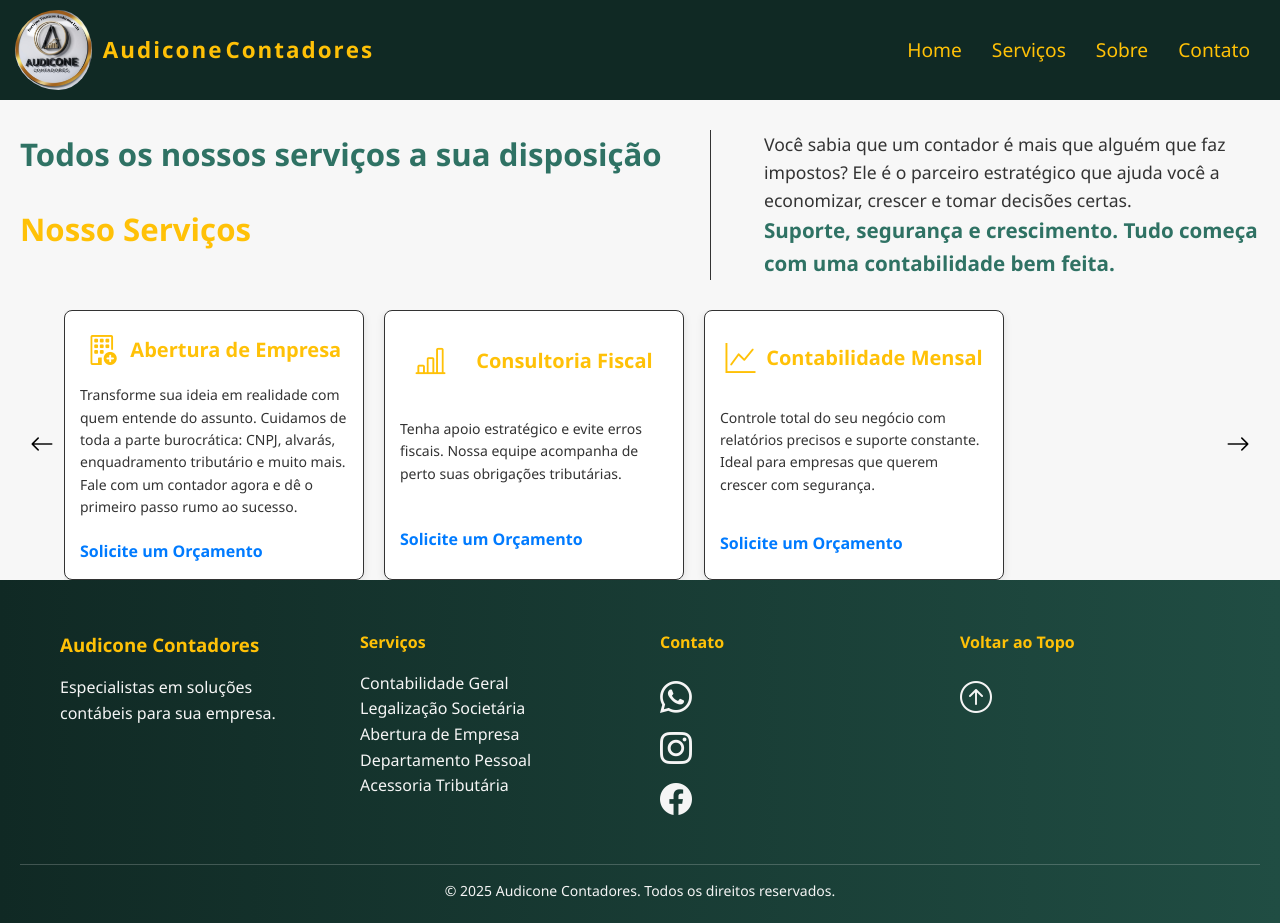
After one commit to IsaqueLucas17121/Audicone, a PHP site: page /servicos.html in a window 1280 px wide. The commit adds this page. Run offline with PHP 8.4, Linux system fonts and the light colour scheme; some libraries are stand-ins or nearby versions.

Commit message:
Começando os serviços 09/07

```diff
--- a/index.html
+++ b/index.html
@@ -38,7 +38,7 @@
         <div class="nav-menu">
             <ul>
                 <a href="index.html"><li>Home</li></a>
-                <a href=""><li>Serviços</li></a>
+                <a href="servicos.html"><li>Serviços</li></a>
                 <a href=""><li>Sobre</li></a>
                 <a href=""><li>Contato</li></a>
             </ul>
--- /dev/null
+++ b/servicos.html
@@ -0,0 +1,170 @@
+<!DOCTYPE html>
+<html lang="PT-BR">
+<head>
+    <meta charset="UTF-8">
+    <meta name="viewport" content="width=device-width, initial-scale=1.0">
+    <title>Serviços - Audicone</title>
+
+    <!-- JavaScript -->
+    <script src="src/script.js" defer></script>
+
+    <!-- Css -->
+    <link rel="stylesheet" href="src/style.css">
+
+    <!-- Icone da Barra -->
+    <link rel="shortcut icon" href="img/ImagemSite.jpeg" type="image/x-icon">
+
+    <!-- Google Fonts -->
+    <link rel="preconnect" href="https://fonts.googleapis.com">
+    <link rel="preconnect" href="https://fonts.gstatic.com" crossorigin>
+    <link href="https://fonts.googleapis.com/css2?family=Poppins:ital,wght@0,100;0,200;0,300;0,400;0,500;0,600;0,700;0,800;0,900;1,100;1,200;1,300;1,400;1,500;1,600;1,700;1,800;1,900&display=swap" rel="stylesheet">
+
+    <!-- Bootstrap Icons -->
+    <link rel="stylesheet" href="https://cdn.jsdelivr.net/npm/bootstrap-icons@1.10.5/font/bootstrap-icons.css">
+
+</head>
+<body>
+    <header>
+        <div class="nav-img">
+            <img src="img/ImagemSite.jpeg" alt="Imagem da Audicone Contadores">
+
+            <div id="resultado"></div>
+
+        </div>
+        <div class="hamburger-menu">
+
+        </div>
+        <div class="nav-menu">
+            <ul>
+                <a href="index.html"><li>Home</li></a>
+                <a href="servicos.html"><li>Serviços</li></a>
+                <a href=""><li>Sobre</li></a>
+                <a href=""><li>Contato</li></a>
+            </ul>
+        </div>
+
+    </header>
+
+    <section>
+        <div class="back-info">
+                <div class="box-servinfo">
+                    <h1>Todos os nossos serviços a sua disposição</h1>
+                    <h2>Nosso Serviços</h2>
+                </div>
+                <div class="box-divisoria"></div>
+                <div class="box-servinfo2">
+                    <article>Você sabia que um contador é mais que alguém que faz impostos?
+                        Ele é o parceiro estratégico que ajuda você a economizar, crescer e tomar decisões certas.
+                        <h1>Suporte, segurança e crescimento. Tudo começa com uma contabilidade bem feita.</h1>
+                    </article>
+                </div>
+        </div>
+    </section>
+
+    <section>
+  <div class="back-servicos">
+    <button class="slide-buttonserv" id="buttonsrev1">
+      <i class="bi bi-arrow-left"></i>
+    </button>
+
+    <div class="slider-container" id="sliderContainer">
+      <div class="slider-track" id="sliderTrack">
+        <!-- Box 1 -->
+        <div class="box-servicos">
+          <div class="box-descriserv">
+            <i class="bi bi-building-add"></i>
+            <h2>Abertura de Empresa</h2>
+          </div>
+          <article>
+            Transforme sua ideia em realidade com quem entende do assunto.
+            Cuidamos de toda a parte burocrática: CNPJ, alvarás, enquadramento tributário e muito mais.
+            Fale com um contador agora e dê o primeiro passo rumo ao sucesso.
+          </article>
+          <span>Solicite um Orçamento</span>
+        </div>
+
+        <!-- Box 2 -->
+        <div class="box-servicos">
+          <div class="box-descriserv">
+            <i class="bi bi-bar-chart-line"></i>
+            <h2>Consultoria Fiscal</h2>
+          </div>
+          <article>
+            Tenha apoio estratégico e evite erros fiscais. Nossa equipe acompanha de perto suas obrigações tributárias.
+          </article>
+          <span>Solicite um Orçamento</span>
+        </div>
+
+        <!-- Box 3 -->
+        <div class="box-servicos">
+          <div class="box-descriserv">
+            <i class="bi bi-graph-up"></i>
+            <h2>Contabilidade Mensal</h2>
+          </div>
+          <article>
+            Controle total do seu negócio com relatórios precisos e suporte constante. Ideal para empresas que querem crescer com segurança.
+          </article>
+          <span>Solicite um Orçamento</span>
+        </div>
+      </div>
+    </div>
+
+    <button class="slide-buttonserv" id="buttonserv2">
+      <i class="bi bi-arrow-right"></i>
+    </button>
+  </div>
+</section>
+
+
+
+    <footer class="footer">
+  <div class="footer-container">
+    <div class="footer-section">
+      <h3>Audicone Contadores</h3>
+      <p>Especialistas em soluções contábeis para sua empresa.</p>
+    </div>
+
+    <div class="footer-section">
+      <h4>Serviços</h4>
+      <ul>
+        <li><a href="#">Contabilidade Geral</a></li>
+        <li><a href="#">Legalização Societária</a></li>
+        <li><a href="#">Abertura de Empresa</a></li>
+        <li><a href="#">Departamento Pessoal</a></li>
+        <li><a href="#">Acessoria Tributária</a></li>
+      </ul>
+    </div>
+
+    <div class="footer-section" id="contatos">
+      <h4>Contato</h4>
+      <p><i class="bi bi-whatsapp" id="whats"></i></p>
+      <p><i class="bi bi-instagram" id="insta"></i></p>
+      <p><i class="bi bi-facebook" id="face"></i></p>
+    </div>
+    <div class="footer-section" id="voltar">
+        <h4>Voltar ao Topo</h4>
+        <p><a href="#"><i class="bi bi-arrow-up-circle"></i></a></p>
+    </div>
+  </div>
+
+  <div class="footer-bottom">
+    <p>&copy; 2025 Audicone Contadores. Todos os direitos reservados.</p>
+  </div>
+</footer>
+
+
+          <!-- VLibras Widget -->
+  <div vw class="enabled">
+      <div vw-access-button class="active"></div>
+      <div vw-plugin-wrapper>
+          <div class="vw-plugin-top-wrapper"></div>
+      </div>
+  </div>
+  <script src="https://vlibras.gov.br/app/vlibras-plugin.js"></script>
+  <script>
+      new window.VLibras.Widget('https://vlibras.gov.br/app');
+  </script>
+  <!-- Fim VLibras Widget -->
+
+</body>
+</html>
--- a/src/style.css
+++ b/src/style.css
@@ -329,6 +329,111 @@ section{
   color: #2F7264;
   background-color: #F7F7F7;
 }
+.back-info{
+  padding: 30px 20px;
+  color: #333333;
+  display: flex;
+  justify-content: space-between;
+}
+.back-info h1{
+  color: #2F7264;
+}
+.back-info h2{
+  color: #FFC107;
+}
+.box-divisoria{
+  content: '';
+  display: inline-block;
+  width: 1px;
+  background-color: #333333;
+  margin-right: 5px;
+}
+.box-servinfo{
+  display: grid;
+  align-items: stretch;
+  font-size: 1.3rem;
+}
+.box-servinfo2{
+  display: flex;
+  font-size: 1.1rem;
+  width: 40%;
+}
+.back-servicos {
+  display: flex;
+  align-items: center;
+  justify-content: center;
+  width: 100%;
+  gap: 10px;
+}
+
+.slider-container {
+  width: 90%;
+  overflow: hidden;
+}
+
+.slider-track {
+  display: flex;
+  transition: transform 0.5s ease;
+  gap: 20px;
+}
+
+.box-servicos {
+  min-width: 300px;
+  max-width: 300px;
+  border: 1px solid #333;
+  padding: 15px;
+  background: #fff;
+  box-shadow: 0 2px 8px rgba(0,0,0,0.1);
+  border-radius: 8px;
+  flex-shrink: 0;
+  position: relative;
+  display: grid;
+  align-items: center;
+  justify-content: center;
+}
+
+.box-descriserv{
+  display: flex;
+  align-items: center;
+  justify-content: space-around;
+}
+
+.box-servicos i {
+  color: #FFC107;
+  font-size: 30px;
+  margin-bottom: 10px;
+}
+
+.box-servicos h2 {
+  font-size: 20px;
+  margin: 0 0 10px;
+  color: #FFC107;
+}
+
+.box-servicos article {
+  font-size: 14px;
+  margin-bottom: 10px;
+}
+
+.box-servicos span {
+  display: inline-block;
+  margin-top: 10px;
+  color: #007bff;
+  cursor: pointer;
+  font-weight: bold;
+  transition: all 0.5s ease;
+}
+
+.slide-buttonserv {
+  background-color: transparent;
+  border: none;
+  font-size: 24px;
+  cursor: pointer;
+}
+
+.box-servicos span:hover{
+  color: #2f7264;
+}
 
 .footer {
   background: linear-gradient(to right, #102924, #204d43);
@@ -423,7 +528,7 @@ section{
 @keyframes slide-text {
   from {
     opacity: 0;
-    transform: translateX(100px); /* opcional: suave de baixo pra cima */
+    transform: translateX(100px);
   }
   to {
     opacity: 1;
```
Also changed, not shown: src/script.js (line endings or trailing spaces).
